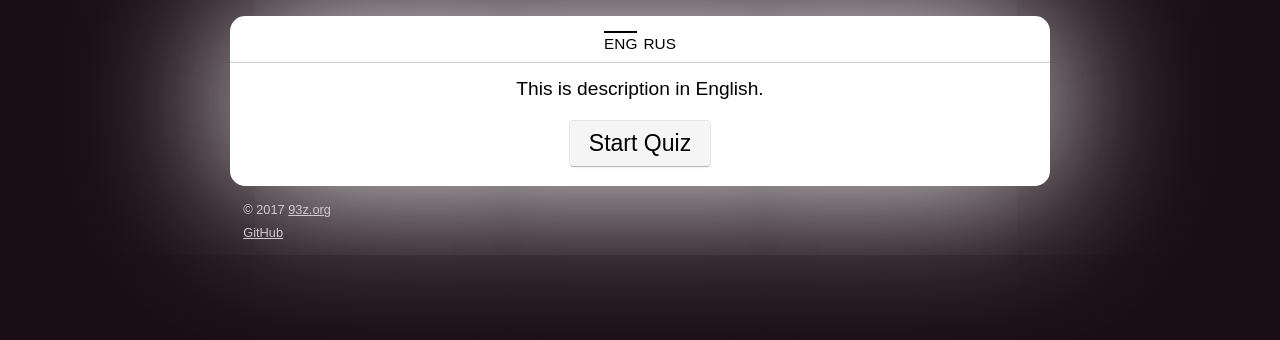
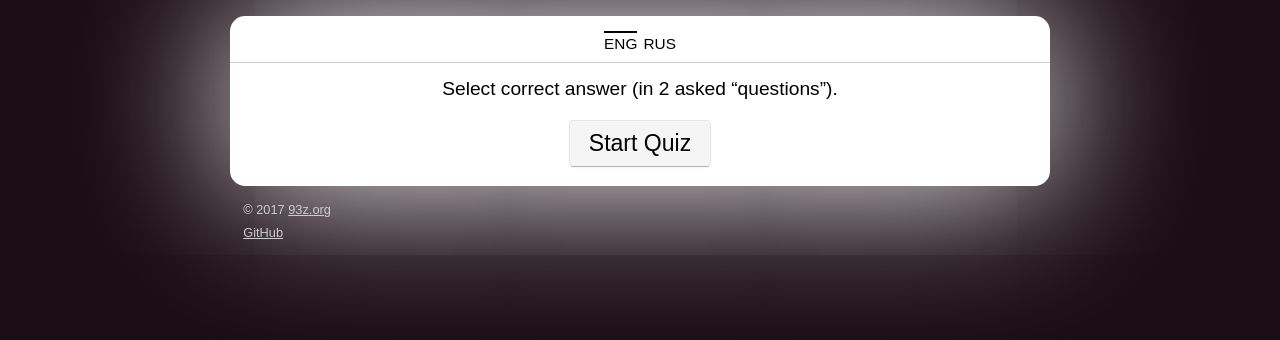
Before and after one commit to PavloKapyshin/rusk, a React (Create React App) app: page / in a window 1280 px wide. Shown: the top 340 px of the page. Built offline with nearby package versions, Linux system fonts and the light colour scheme.

Commit message:
Write sane quiz description

```diff
--- a/src/Quiz.js
+++ b/src/Quiz.js
@@ -198,10 +198,11 @@ export default class Quiz extends Component {
                 </div>
             );
         } else {  /* have not started yet */
+            const repl = {total: this.props.askCount};
             inner = (
                 <div className="quiz-intro">
                     <p className="quiz-intro-description">
-                        {strs.description}
+                        {format(strs.description, repl)}
                     </p>
                     <div className="btn-wrapper">
                         <button
--- a/src/strings.json
+++ b/src/strings.json
@@ -2,7 +2,7 @@
   "dummy": {
     "__language__": {"displayName": "ĎǓṀ"},
     "quiz": {
-      "description": "Ťȟǐš ǐš ďěščřǐṗťǐǒň.",
+      "description": "Ťȟǐš ǐš ďěščřǐṗťǐǒň. Qǔėṡṫǐȯṅš ȧšǩėď: {total}.",
       "start": "Šṫǎřṫ Qùǐž",
       "startAgain": "Šṫâṙṫ Åġǎıň",
       "done": "{correct} ǒḟ {total}",
@@ -23,7 +23,7 @@
   "en": {
     "__language__": {"displayName": "ENG"},
     "quiz": {
-      "description": "This is description in English.",
+      "description": "Select correct answer (in {total} asked “questions”).",
       "start": "Start Quiz",
       "startAgain": "Do it again",
       "done": "{correct} of {total}",
@@ -44,7 +44,7 @@
   "ru": {
     "__language__": {"displayName": "RUS"},
     "quiz": {
-      "description": "Это описание на русском.",
+      "description": "Выбирайте правильный перевод (в {total} заданных «вопросах»).",
       "start": "Начать тестирование",
       "startAgain": "Пройти тест снова",
       "done": "{correct} из {total}",
```
